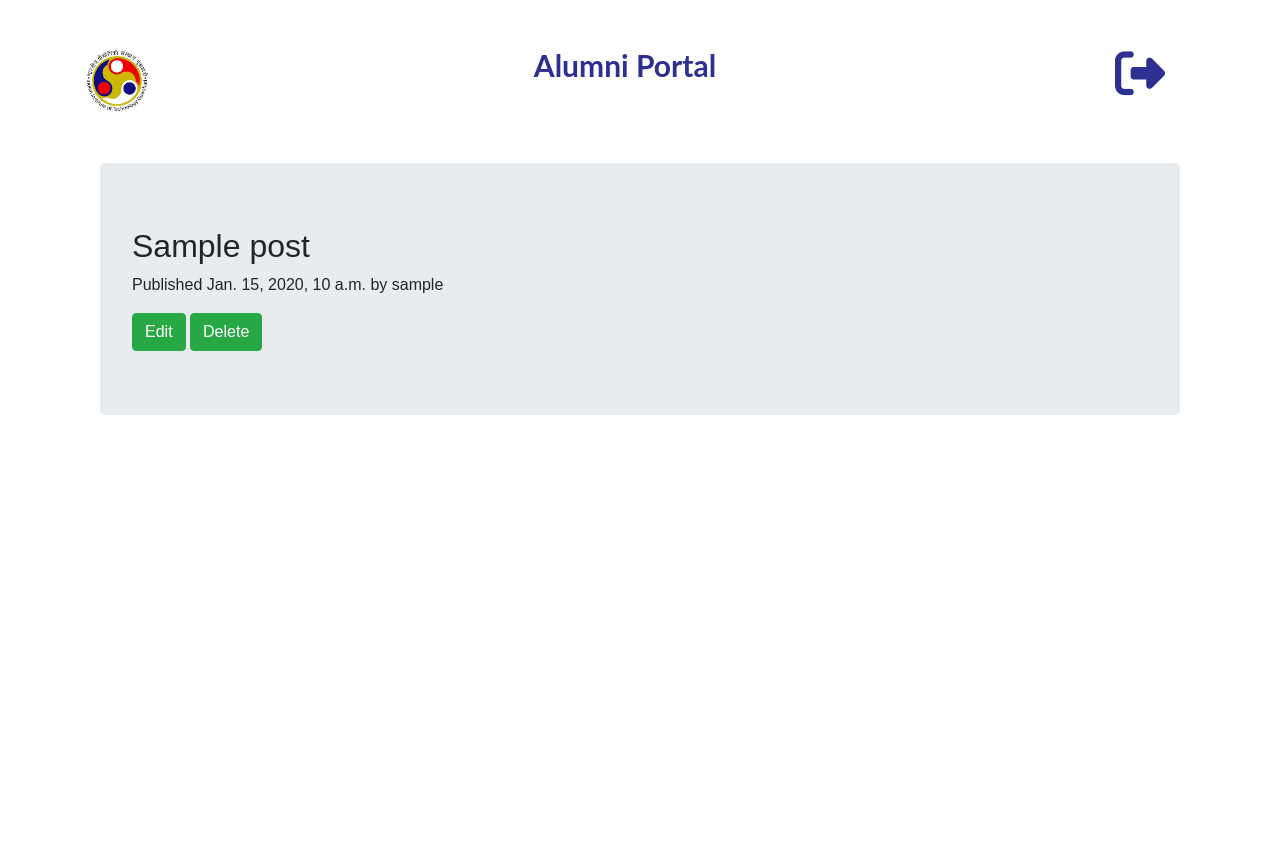
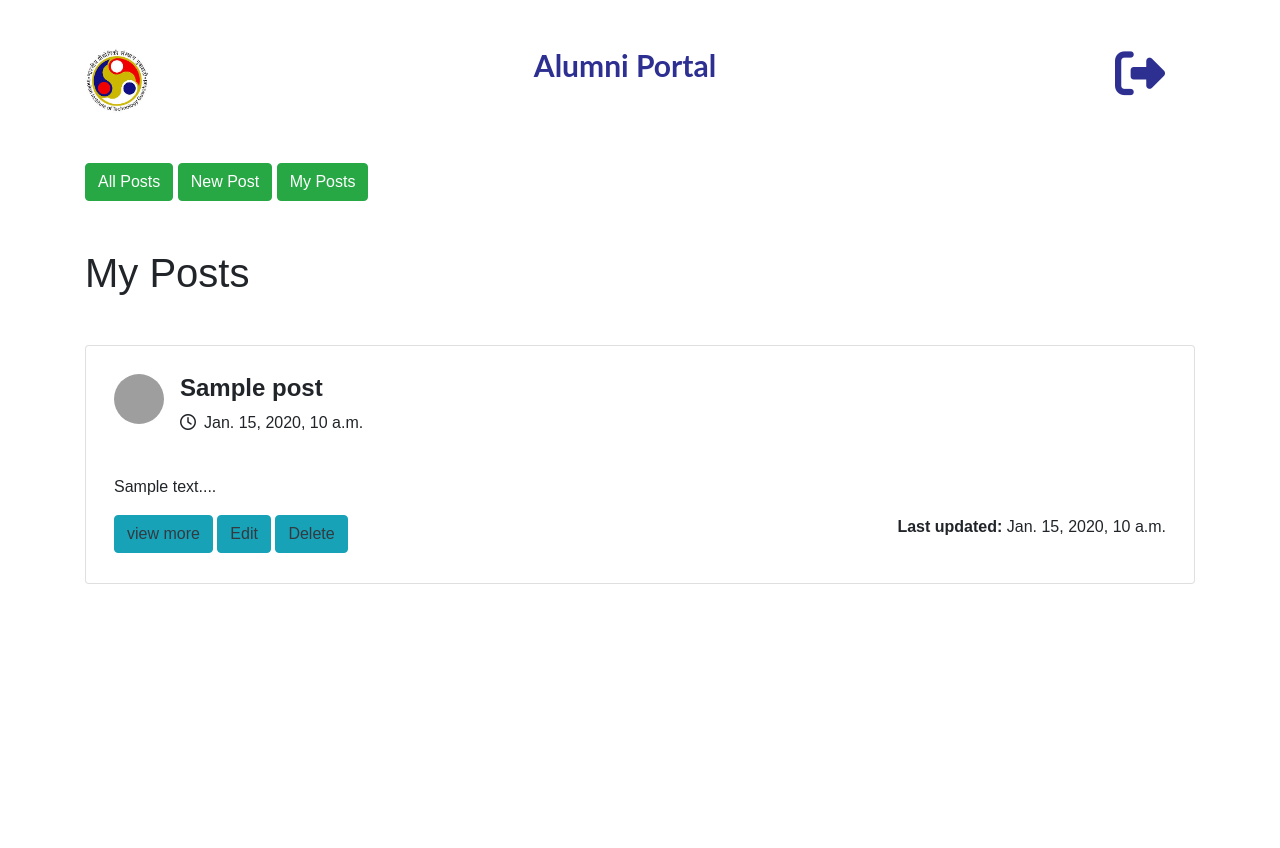
Before and after one commit to kousikr26/placement-portal, a Django app: page /alumni_portal/myposts in a window 1280 px wide. Run offline with Django 3.2, Linux system fonts and the light colour scheme; a user stored in the database is signed in; tables that the repository leaves empty hold one stand-in row (values such as "Sample post"); parts of the project's set-up code (start-up, migrations or seed data) failed here and were passed over; some libraries are stand-ins or nearby versions; grey boxes are pictures that could not be loaded.

Commit message:
minor changes

```diff
--- a/alumni_portal/templates/alumni_portal/index.html
+++ b/alumni_portal/templates/alumni_portal/index.html
@@ -14,9 +14,10 @@
 {% endblock head %}
 
 {% block content %}
+<a href="{% url "alumni_portal:home" %}" class="btn btn-bg btn-success">All Posts</a>
 
 <a href="{% url "alumni_portal:create_post" %}" class="btn btn-bg btn-success">New Post</a>
-
+<a href="{% url "alumni_portal:user_posts" %}" class="btn btn-bg btn-success">My Posts</a>
 {% for post in posts %}
 
 <!-- Card -->
--- a/alumni_portal/templates/alumni_portal/post_list.html
+++ b/alumni_portal/templates/alumni_portal/post_list.html
@@ -1,24 +1,77 @@
-{% extends 'alumni_portal/base.html' %}
+{% extends "alumni_portal/base.html" %}
+
+{% block title %}Alumni Portal{% endblock %}
+
+{% block head %}
+<style media="screen">
+  .collapse-content .fa.fa-heart:hover {
+  color: #f44336 !important;
+  }
+  .collapse-content .fa.fa-share-alt:hover {
+  color: #0d47a1 !important;
+  }
+</style>
+{% endblock head %}
+
 {% block content %}
+<a href="{% url "alumni_portal:home" %}" class="btn btn-bg btn-success">All Posts</a>
 
-  <div class="container">
+<a href="{% url "alumni_portal:create_post" %}" class="btn btn-bg btn-success">New Post</a>
+<a href="{% url "alumni_portal:user_posts" %}" class="btn btn-bg btn-success">My Posts</a>
+<br><br><br>
+<h1>My Posts</h1>
 
-      {% for post in posts %}
-      <div class="jumbotron">
-        <h2>{{ post.title}}</h2>
-        <p class="date">
-          Published {{ post.publish }} by {{ post.author }}
-        </p>
-        <a class ='btn btn-bg btn-success' href="{% url 'alumni_portal:update_post' post.pk %}">Edit</a>
-        <a class = 'btn btn-bg btn-success' href="{% url 'alumni_portal:delete_post' post.pk %}">Delete</a>
+{% for post in posts %}
 
-      </div>
-      {% endfor %}
+<!-- Card -->
+<div class="card promoting-card p-2 mt-5">
 
+  <!-- Card content -->
+  <div class="card-body d-flex flex-row">
 
+    <!-- Avatar -->
+    <img src="https://icons.iconarchive.com/icons/artua/dragon-soft/512/User-icon.png" class="rounded-circle mr-3" height="50px" width="50px" alt="avatar">
 
+    <!-- Content -->
+    <div>
+
+      <!-- Title -->
+      <h4 class="card-title font-weight-bold mb-2">{{post.title}}</h4>
+      <!-- Subtitle -->
+      <p class="card-text"><i class="far fa-clock pr-2"></i>{{post.created}}</p>
+
+    </div>
 
   </div>
 
+  <!-- Card image -->
+  <div class="view overlay">
+    {# <img class="card-img-top rounded-0" src="https://mdbootstrap.com/img/Photos/Horizontal/Food/full page/2.jpg" alt="Card image cap"> #}
+    <a href="#!">
+      <div class="mask rgba-white-slight"></div>
+    </a>
+  </div>
 
+  <!-- Card content -->
+  <div class="card-body">
+
+    <div class="collapse-content">
+
+      <!-- Text -->
+      <p class="card-text" id="collapseContent">{{post.body|truncatewords:25}}...</p>
+      <!-- Button -->
+      <!-- <a class="btn btn-flat red-text p-1 my-1 mr-0 mml-1 collapsed" data-toggle="collapse" href="#collapseContent" aria-expanded="false" aria-controls="collapseContent">View</a> -->
+      <a href="{% url 'alumni_portal:post_detail' post.slug %}" class="btn btn-bg text-dark btn-info">view more</a>
+      <a href="{% url 'alumni_portal:update_post' post.slug %}" class="btn btn-bg text-dark btn-info">Edit</a>
+      <a href="{% url 'alumni_portal:delete_post' post.slug %}" class="btn btn-bg text-dark btn-info">Delete</a>
+      <!-- <i class="fas fa-share-alt text-muted float-right p-1 my-1" data-toggle="tooltip" data-placement="top" title="Share this post"></i> -->
+      <!-- <i class="fas fa-heart text-muted float-right p-1 my-1 mr-3" data-toggle="tooltip" data-placement="top" title="I like it"></i> -->
+      <p class ="float-right"> <strong>Last updated:</strong> {{post.updated}}</p>
+    </div>
+
+  </div>
+
+</div>
+{%endfor%}
+<!-- Card -->
 {% endblock %}
--- a/alumni_portal/urls.py
+++ b/alumni_portal/urls.py
@@ -10,8 +10,8 @@ urlpatterns = [
     path('new',CreatePost.as_view(),name="create_post"),
     path('post/<str:slug>',PostDetailView.as_view(),name='post_detail'),
     path('myposts',UserPostsView.as_view(),name = "user_posts"),
-    path('<int:pk>/delete_post',DeletePost.as_view(),name = "delete_post"),
-    path('<int:pk>/update_post',UpdatePost.as_view(),name = "update_post"),
+    path('post/<str:slug>/delete_post',DeletePost.as_view(),name = "delete_post"),
+    path('post/<str:slug>/update_post',UpdatePost.as_view(),name = "update_post"),
 ]
 
 if settings.DEBUG:
--- a/home/templates/home/home.html
+++ b/home/templates/home/home.html
@@ -29,7 +29,7 @@
     {% endif%}
 
     <br><br>
-    <a href="{% url "blog:home" %}" class = "btn btn-bg btn-info p-3">Alumni Portal</a>
+    <a href="{% url "alumni_portal:home" %}" class = "btn btn-bg btn-info p-3">Alumni Portal</a>
     </div>
 
     <script type="text/javascript">
```
